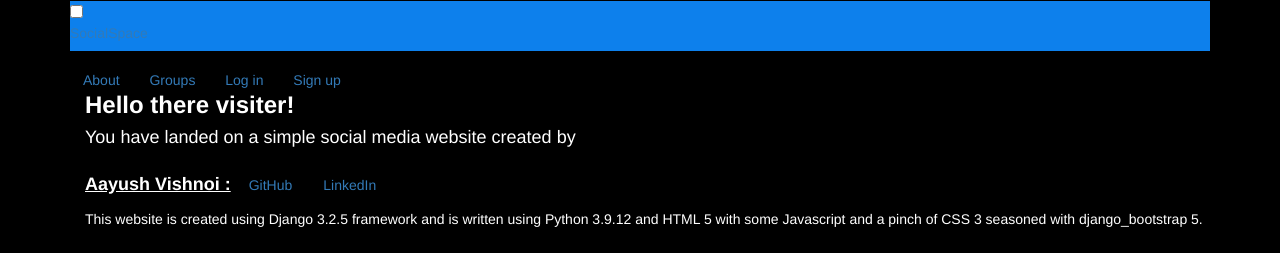
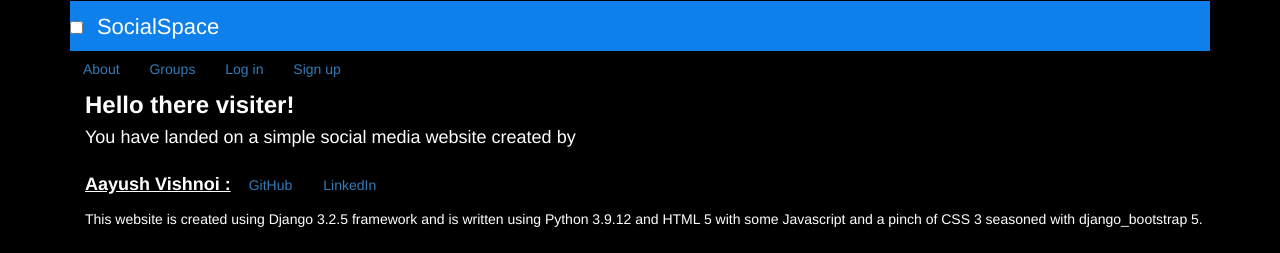
Before and after one commit to JustA3DObject/SocialSpace, a Django app: page /about/ in a window 1280 px wide. Shown: the top 253 px of the page. Run offline with Django 3.2, Linux system fonts and the light colour scheme; some libraries are stand-ins or nearby versions.

Commit message:
Updated CSS

```diff
--- a/static/socialspace/css/master.css
+++ b/static/socialspace/css/master.css
@@ -13,6 +13,26 @@
     display: inline;
 }
 
+.nav>.nav-header>.nav-title {
+    display: inline-block;
+    font-size: 22px;
+    color: #fff;
+    padding: 10px 10px 10px 10px;
+}
+
+.title-content {
+    color: white;
+}
+
+.title-content:hover {
+    color: black;
+    text-decoration: underline, solid;
+}
+
+.nav>.nav-btn {
+    display: none;
+}
+
 body {
   margin: 0;
   overflow: hidden;
```
